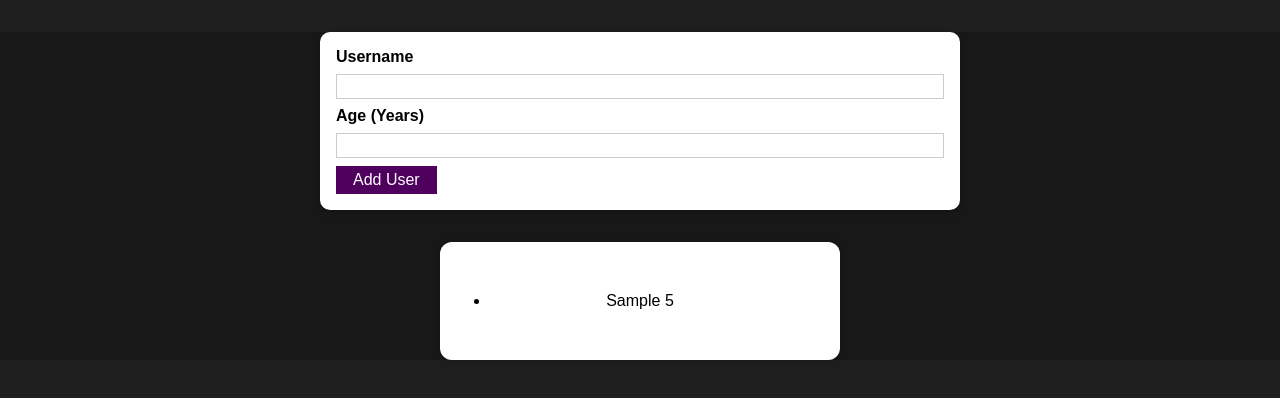
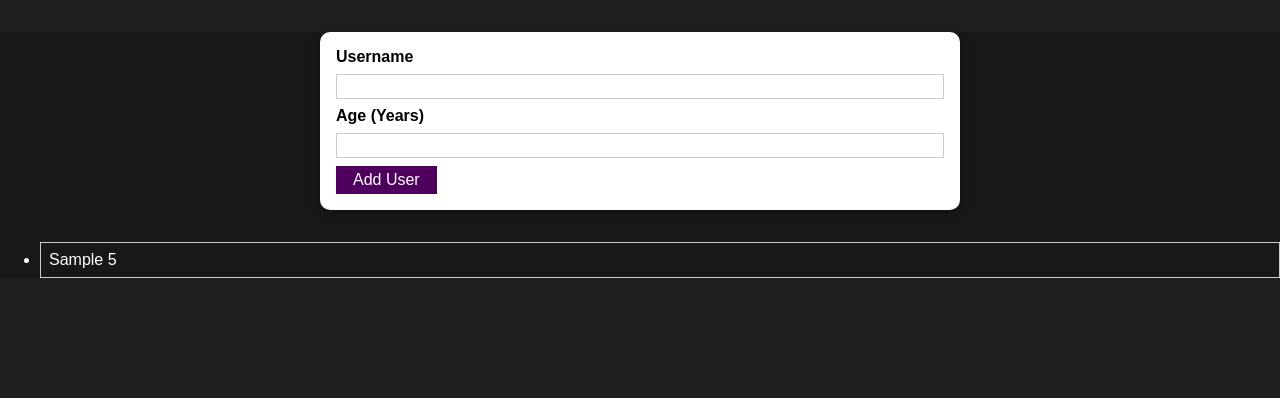
Before and after one commit to LyuboslavL/React-Udemy-Course, a React (Create React App) app in the folder UserList/: page / in a window 1280 px wide. Both pictures are taken after typing "Sample", "5" into the empty fields and a click on the button "Add User". Shown: the top 398 px of the page. Built offline with nearby package versions, Linux system fonts and the light colour scheme.

Commit message:
Styling the UserList
Adding styles to the UserList component.

```diff
--- a/UserList/src/components/Card/Card.css
+++ b/UserList/src/components/Card/Card.css
@@ -0,0 +1,6 @@
+li {
+    color: white;
+    border: 1px solid #ccc;
+    margin: 0.5rem 0;
+    padding: 0.5rem;
+}
--- a/UserList/src/components/Card/Card.js
+++ b/UserList/src/components/Card/Card.js
@@ -1,8 +1,10 @@
 import React from 'react';
+
+import './Card.css'
 
 const Card = (props) => {
     return (
-        <li className='user-card'>
+        <li>
             {props.children}
         </li>
     );
--- a/UserList/src/components/UserList/UserList.css
+++ b/UserList/src/components/UserList/UserList.css
@@ -1,10 +1,10 @@
-.result {
-    background-color: rgb(255, 255, 255);
-    padding: 50px;
+.users {
     margin: 2rem auto;
-    width: 400px;
-    max-width: 95%;
-    border-radius: 12px;
-    text-align: center;
-    box-shadow: 0 1px 8px rgba(0, 0, 0, 0.25);
-}
+    width: 90%;
+    max-width: 40rem;
+  }
+
+  .users ul {
+    list-style: none;
+    padding: 1rem;
+  }
```
